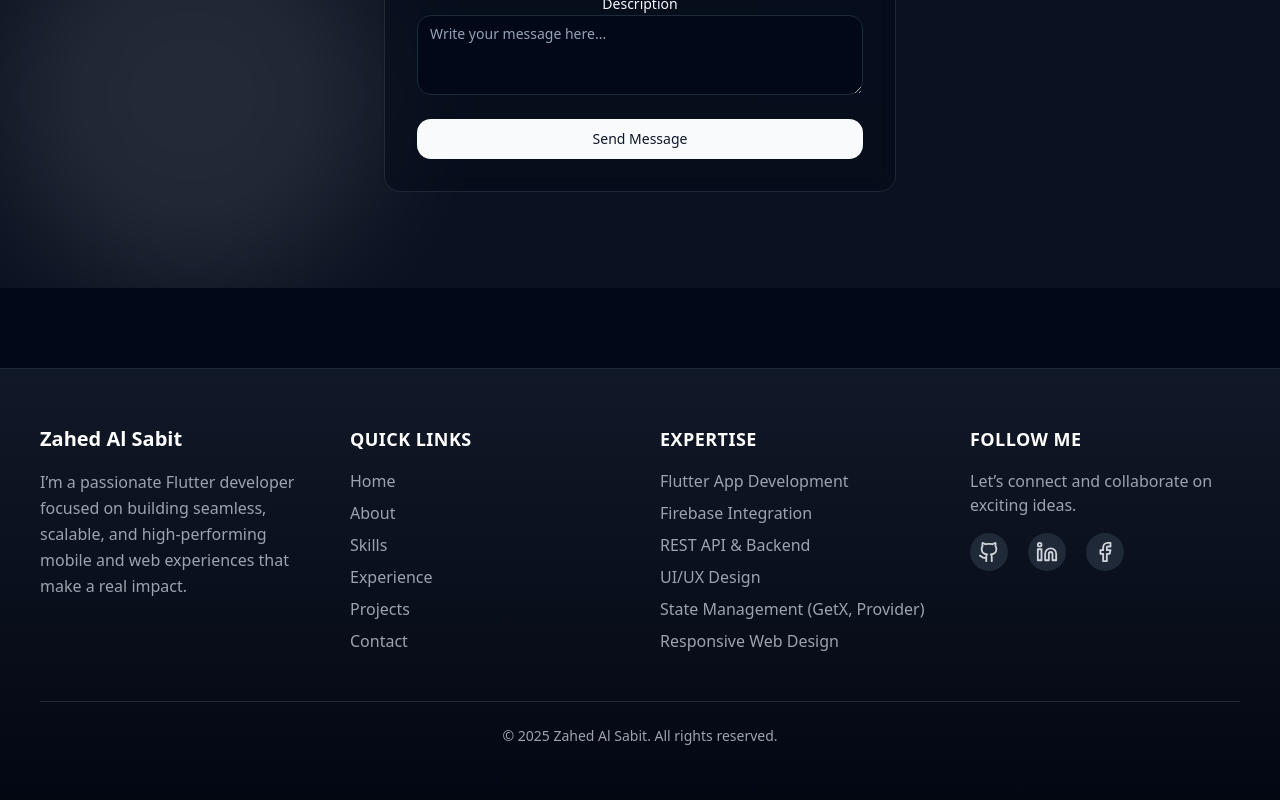
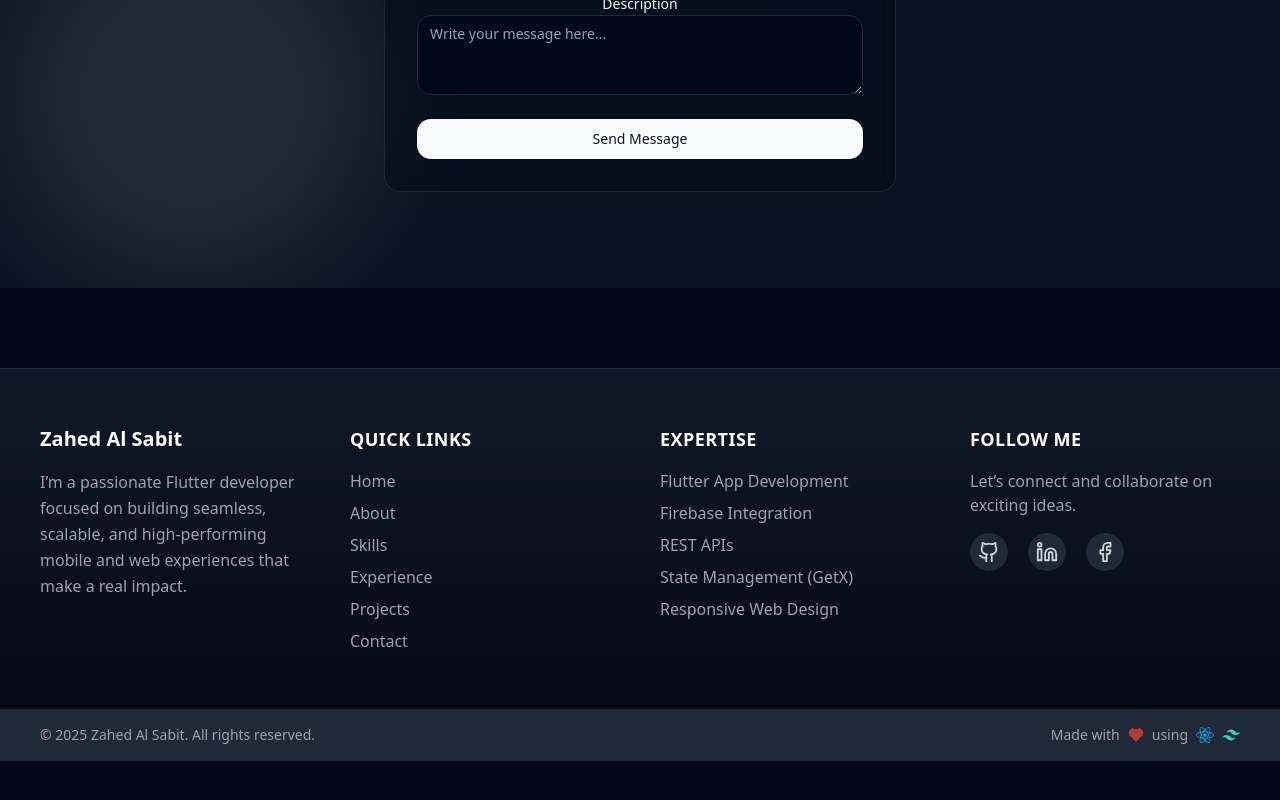
Before and after one commit to zas-nishat/zas-portfolio, a React (Vite) app: page / in a window 1280 px wide. Shown: the part 4468-5268 px from the top of the page. After the commit the page ends 5229 px from the top, so only its background shows below. Built offline with nearby package versions, Linux system fonts and the light colour scheme.

Commit message:
footer done

```diff
--- a/src/components/Footer.tsx
+++ b/src/components/Footer.tsx
@@ -1,6 +1,8 @@
 import React from "react";
 import personalInfo from "../data/personalinfo.json";
-import { Github, Linkedin, Facebook } from "lucide-react";
+import { Github, Linkedin, Facebook, Heart } from "lucide-react";
+import { FaReact } from "react-icons/fa";
+import { SiTailwindcss } from "react-icons/si";
 
 const socialIcons: { [key: string]: React.ElementType } = {
   github: Github,
@@ -63,9 +65,8 @@ const Footer: React.FC = () => {
               {[
                 "Flutter App Development",
                 "Firebase Integration",
-                "REST API & Backend",
-                "UI/UX Design",
-                "State Management (GetX, Provider)",
+                "REST APIs",
+                "State Management (GetX)",
                 "Responsive Web Design",
               ].map((item) => (
                 <li
@@ -111,12 +112,26 @@ const Footer: React.FC = () => {
             </div>
           </div>
         </div>
+      </div>
 
-        {/* Divider */}
-        <div className="border-t border-gray-200 dark:border-gray-800 mt-12 pt-6 text-center">
-          <p className="text-sm text-gray-500 dark:text-gray-400">
-            &copy; {currentYear} {personalInfo.name}. All rights reserved.
-          </p>
+      {/* Bottom Section */}
+      <div className="bg-gray-200 dark:bg-gray-800 text-gray-600 dark:text-gray-400 text-sm py-4 px-10 flex flex-col md:flex-row justify-between items-center gap-2">
+        {/* Left Side */}
+        <p className="text-left w-full md:w-auto">
+          © {currentYear} {personalInfo.name}. All rights reserved.
+        </p>
+
+        {/* Right Side - Made With */}
+        <div className="flex items-center space-x-2 text-gray-500 dark:text-gray-400">
+          <span>Made with</span>
+          <Heart
+            size={16}
+            className="text-red-500 animate-pulse"
+            fill="currentColor"
+          />
+          <span>using</span>
+          <FaReact className="text-sky-500" size={18} />
+          <SiTailwindcss className="text-teal-400" size={18} />
         </div>
       </div>
     </footer>
```
